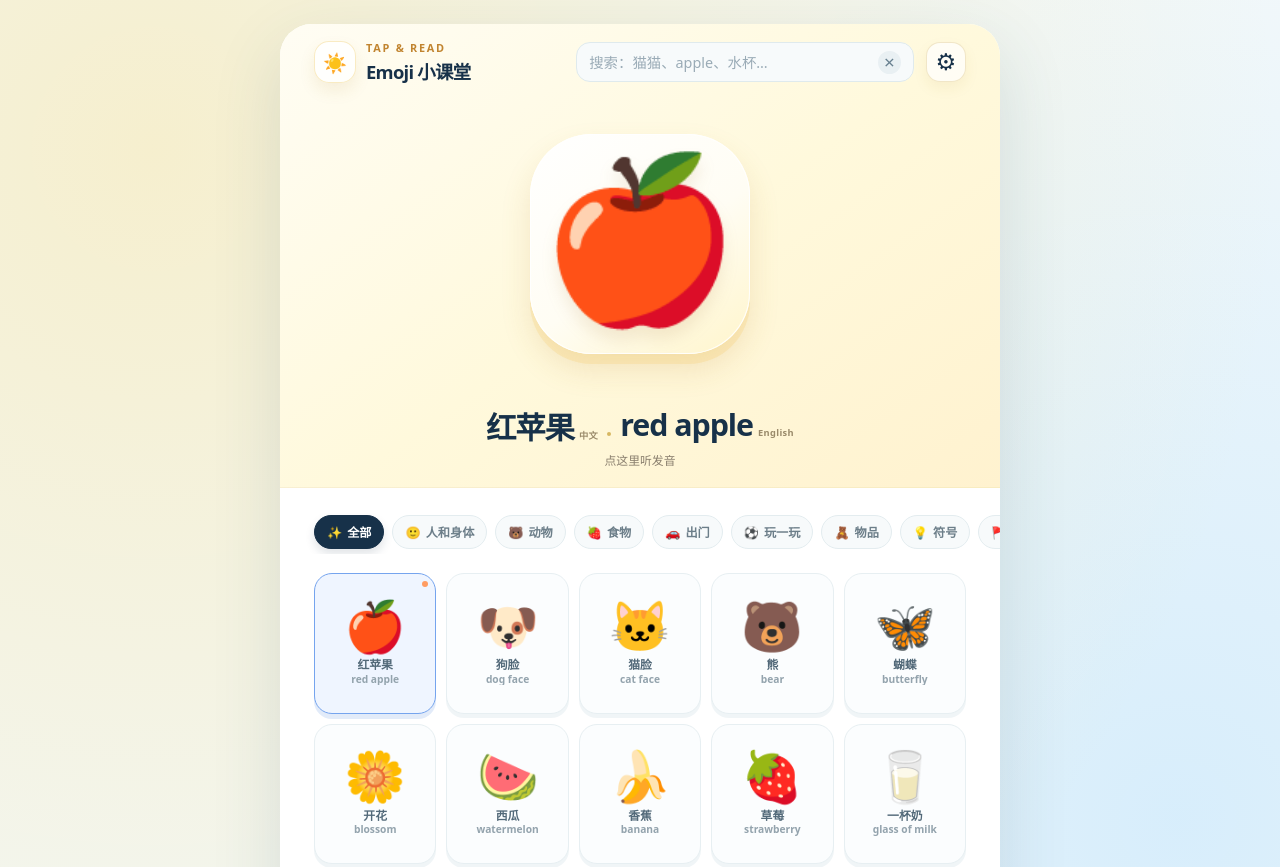
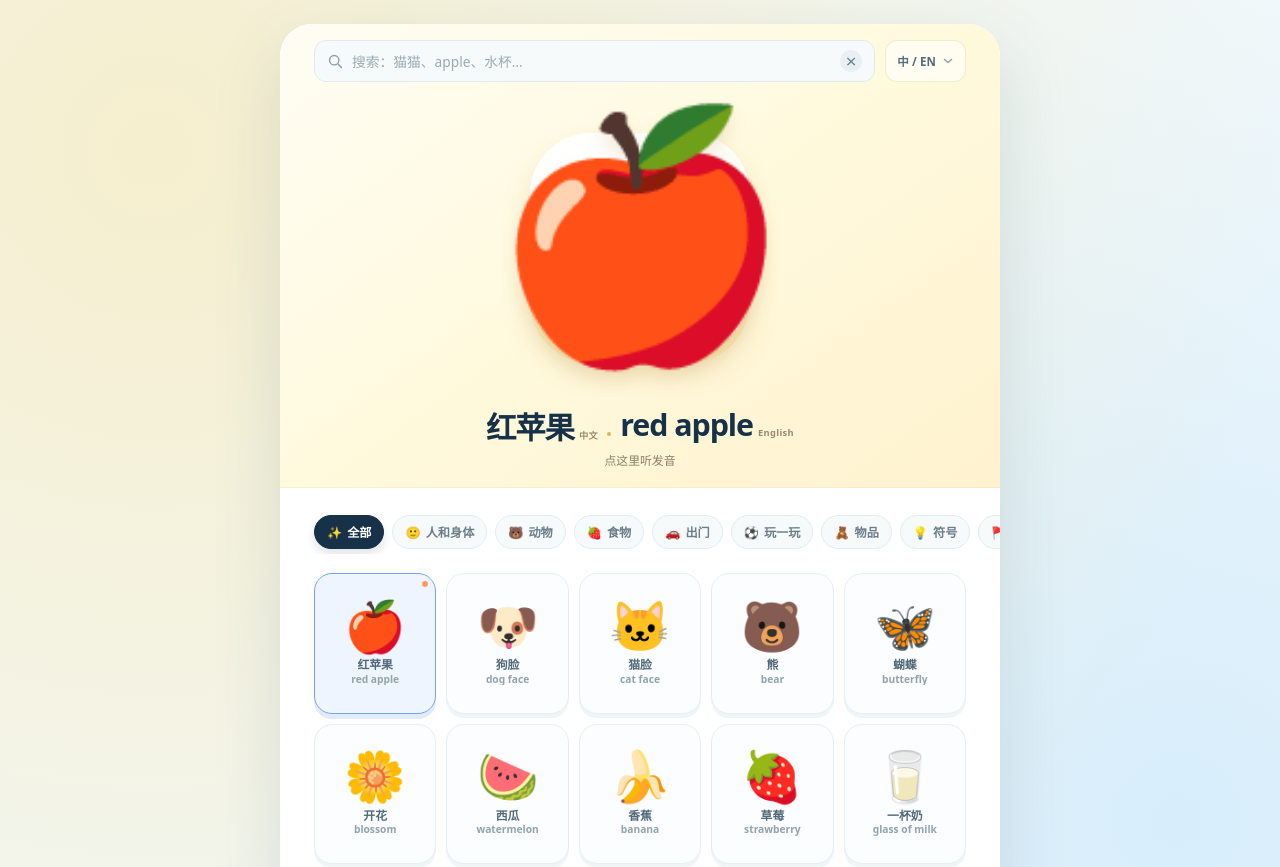
Before and after one commit to b-y-f/emoji-tab-learn, a plain HTML site: page index.html in a window 1280 px wide. Shown: the top 867 px of the page. Drawn offline with Linux system fonts and the light colour scheme.

Commit message:
fix: add language selection feature and update UI for topbar

```diff
--- a/app.js
+++ b/app.js
@@ -129,6 +129,7 @@ const dom = {
   settingsButton: document.querySelector("#settingsButton"),
   settingsBackdrop: document.querySelector("#settingsBackdrop"),
   settingsCloseButton: document.querySelector("#settingsCloseButton"),
+  topbarLanguageLabel: document.querySelector("#topbarLanguageLabel"),
   speechNote: document.querySelector("#speechNote"),
   activeLanguageSummary: document.querySelector("#activeLanguageSummary"),
   languagePicker: document.querySelector(".language-picker"),
@@ -341,6 +342,10 @@ function activeLanguageText() {
   return state.activeLanguages.map((language) => LANGUAGES[language].label).join(" · ");
 }
 
+function activeLanguageShortText() {
+  return state.activeLanguages.map((language) => language === "zh" ? "中" : "EN").join(" / ");
+}
+
 function selectedLabels(item) {
   return state.activeLanguages.map((language) => item?.labels[language]).filter(Boolean);
 }
@@ -356,6 +361,7 @@ function renderHero() {
     return `<span class="hero-word" lang="${language === "zh" ? "zh-CN" : "en-US"}">${escapeHtml(label)} <small>${escapeHtml(LANGUAGES[language].label)}</small></span>`;
   }).join("");
   dom.activeLanguageSummary.textContent = activeLanguageText();
+  dom.topbarLanguageLabel.textContent = activeLanguageShortText();
 }
 
 function renderLanguagePicker() {
--- a/index.html
+++ b/index.html
@@ -13,24 +13,24 @@
   <body>
     <div class="app-shell">
       <main class="app-card">
-        <section class="learn-panel" aria-labelledby="appTitle">
+        <section class="learn-panel" aria-label="Emoji 学习区">
           <header class="topbar">
-            <div class="brand-lockup">
-              <div class="brand-mark" aria-hidden="true">☀️</div>
-              <div>
-                <p class="brand-kicker">TAP &amp; READ</p>
-                <h1 id="appTitle">Emoji 小课堂</h1>
-              </div>
-            </div>
             <div class="topbar-search" role="search">
               <div class="search-box">
+                <svg class="search-icon" viewBox="0 0 20 20" aria-hidden="true" focusable="false">
+                  <circle cx="8.5" cy="8.5" r="5.5"></circle>
+                  <path d="m13 13 4 4"></path>
+                </svg>
                 <input id="searchInput" type="text" autocomplete="off" spellcheck="false" inputmode="search" enterkeyhint="search" aria-label="搜索 Emoji" placeholder="搜索：猫猫、apple、水杯…" />
                 <button class="clear-search" id="clearSearchButton" type="button" aria-label="清空搜索" hidden>×</button>
               </div>
             </div>
             <div class="topbar-actions">
-              <button class="topbar-icon-button" id="settingsButton" type="button" aria-label="设置学习语言" aria-expanded="false">
-                <span aria-hidden="true">⚙</span>
+              <button class="topbar-language-button" id="settingsButton" type="button" aria-label="设置学习语言" aria-expanded="false">
+                <span id="topbarLanguageLabel" aria-hidden="true">中 / EN</span>
+                <svg class="language-chevron" viewBox="0 0 12 12" aria-hidden="true" focusable="false">
+                  <path d="m2.5 4.5 3.5 3 3.5-3"></path>
+                </svg>
               </button>
             </div>
           </header>
@@ -79,7 +79,7 @@
           </div>
         </section>
 
-        <section class="explore-panel" aria-labelledby="exploreTitle">
+        <section class="explore-panel" aria-label="Emoji 浏览区">
           <div class="category-row" id="categoryRow" aria-label="Emoji 分类">
             <button class="category-chip is-active" type="button" data-category="all" aria-pressed="true">
               <span aria-hidden="true">✨</span> 全部
--- a/styles.css
+++ b/styles.css
@@ -82,8 +82,6 @@ a:focus-visible {
 }
 
 .section-heading,
-.brand-lockup,
-.active-language-summary,
 .topbar-actions,
 .language-option,
 .category-chip,
@@ -93,13 +91,13 @@ a:focus-visible {
 }
 
 .topbar {
-  display: grid;
-  grid-template-columns: minmax(0, 1fr) minmax(180px, 1.35fr) auto;
+  display: flex;
   align-items: center;
-  gap: 12px;
+  gap: 10px;
 }
 
 .topbar-search {
+  flex: 1 1 auto;
   min-width: 0;
 }
 
@@ -113,62 +111,74 @@ a:focus-visible {
 }
 
 .topbar-search .search-box {
-  height: 40px;
-  border-radius: 14px;
+  height: 42px;
+  border-radius: 12px;
 }
 
 .topbar-search .clear-search {
-  flex-basis: 23px;
-  width: 23px;
-  height: 23px;
+  flex-basis: 22px;
+  width: 22px;
+  height: 22px;
 }
 
 .topbar-actions {
+  flex: 0 0 auto;
   justify-content: flex-end;
-  gap: 7px;
 }
 
-.topbar-icon-button {
-  position: relative;
-  display: grid;
-  flex: 0 0 40px;
-  width: 40px;
-  height: 40px;
-  place-items: center;
-  padding: 0;
-  color: var(--ink);
-  font-size: 1.45rem;
-  line-height: 1;
-  cursor: pointer;
-  background: rgba(255, 255, 255, 0.7);
-  border: 1px solid rgba(214, 186, 111, 0.34);
-  border-radius: 14px;
-  box-shadow: 0 6px 14px rgba(170, 122, 30, 0.08);
+.search-icon,
+.language-chevron {
+  flex: 0 0 auto;
+  fill: none;
+  stroke: currentColor;
+  stroke-linecap: round;
+  stroke-linejoin: round;
 }
 
-.topbar-icon-button:active {
+.search-icon {
+  width: 17px;
+  height: 17px;
+  color: #8c9da6;
+  stroke-width: 1.7;
+}
+
+.topbar-language-button {
+  display: inline-flex;
+  align-items: center;
+  justify-content: center;
+  gap: 6px;
+  min-width: 78px;
+  height: 42px;
+  padding: 0 11px;
+  color: var(--muted-deep);
+  font-size: 0.72rem;
+  font-weight: 850;
+  letter-spacing: 0.01em;
+  cursor: pointer;
+  background: rgba(255, 255, 255, 0.58);
+  border: 1px solid rgba(214, 186, 111, 0.28);
+  border-radius: 12px;
+  transition: color 160ms ease, background 160ms ease, border-color 160ms ease, transform 160ms ease;
+}
+
+.topbar-language-button:hover,
+.topbar-language-button[aria-expanded="true"] {
+  color: var(--ink);
+  background: #fff;
+  border-color: rgba(35, 103, 209, 0.34);
+}
+
+.topbar-language-button:active {
   transform: translateY(1px) scale(0.97);
 }
 
-.brand-lockup {
-  gap: 10px;
-  min-width: 0;
+.language-chevron {
+  width: 12px;
+  height: 12px;
+  color: #91a0a8;
+  stroke-width: 1.5;
 }
 
-.brand-mark {
-  display: grid;
-  flex: 0 0 42px;
-  width: 42px;
-  height: 42px;
-  place-items: center;
-  font-size: 1.2rem;
-  background: rgba(255, 255, 255, 0.82);
-  border: 1px solid rgba(236, 192, 73, 0.32);
-  border-radius: 15px;
-  box-shadow: 0 8px 16px rgba(170, 122, 30, 0.1);
-}
-
-.brand-kicker,
 .section-kicker {
   margin: 0 0 3px;
   color: #c1842f;
@@ -177,27 +187,10 @@ a:focus-visible {
   letter-spacing: 0.16em;
 }
 
-.brand-lockup h1,
 .section-heading h2 {
   margin: 0;
   font-weight: 850;
   letter-spacing: -0.04em;
-}
-
-.brand-lockup h1 {
-  font-size: 1.15rem;
-}
-
-.active-language-summary {
-  flex: 0 0 auto;
-  min-height: 30px;
-  padding: 6px 10px;
-  color: #6b7477;
-  font-size: 0.72rem;
-  font-weight: 700;
-  background: rgba(255, 255, 255, 0.62);
-  border: 1px solid rgba(214, 186, 111, 0.34);
-  border-radius: 999px;
 }
 
 .settings-backdrop[hidden] {
@@ -292,7 +285,7 @@ a:focus-visible {
 
 .hero-visual::before {
   position: absolute;
-  width: min(58vw, 220px, max(150px, calc(58svh - 200px)));
+  width: min(65vw, 220px, max(150px, calc(58svh - 200px)));
   max-width: 100%;
   aspect-ratio: 1;
   content: "";
@@ -318,7 +311,7 @@ a:focus-visible {
   z-index: 1;
   display: block;
   font-family: "Apple Color Emoji", "Segoe UI Emoji", "Noto Color Emoji", sans-serif;
-  font-size: clamp(6.5rem, 31vw, 10rem);
+  font-size: clamp(9.5rem, 48vw, 15rem);
   line-height: 1;
   filter: drop-shadow(0 11px 8px rgba(155, 107, 31, 0.12));
   transform: translateY(-2%);
@@ -510,7 +503,7 @@ a:focus-visible {
   min-width: 0;
   padding: 0;
   color: var(--ink);
-  font-size: 0.9rem;
+  font-size: 0.86rem;
   background: transparent;
   border: 0;
   outline: 0;
@@ -710,18 +703,6 @@ a:focus-visible {
   border-radius: 18px;
 }
 
-@media (max-width: 559px) {
-  .topbar {
-    grid-template-columns: minmax(0, 1fr) auto;
-    row-gap: 10px;
-  }
-
-  .topbar-search {
-    grid-column: 1 / -1;
-    grid-row: 2;
-  }
-}
-
 @media (min-width: 560px) {
   .app-shell {
     padding: 24px 0;
```
